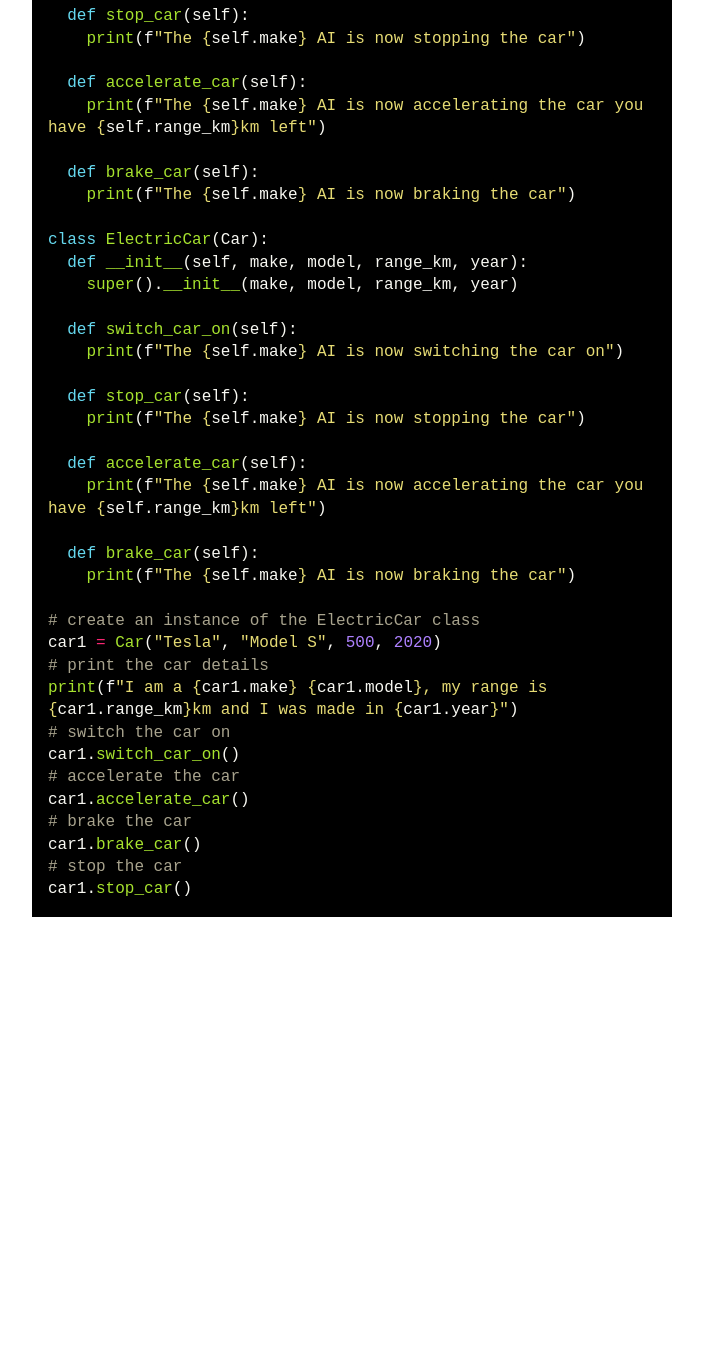
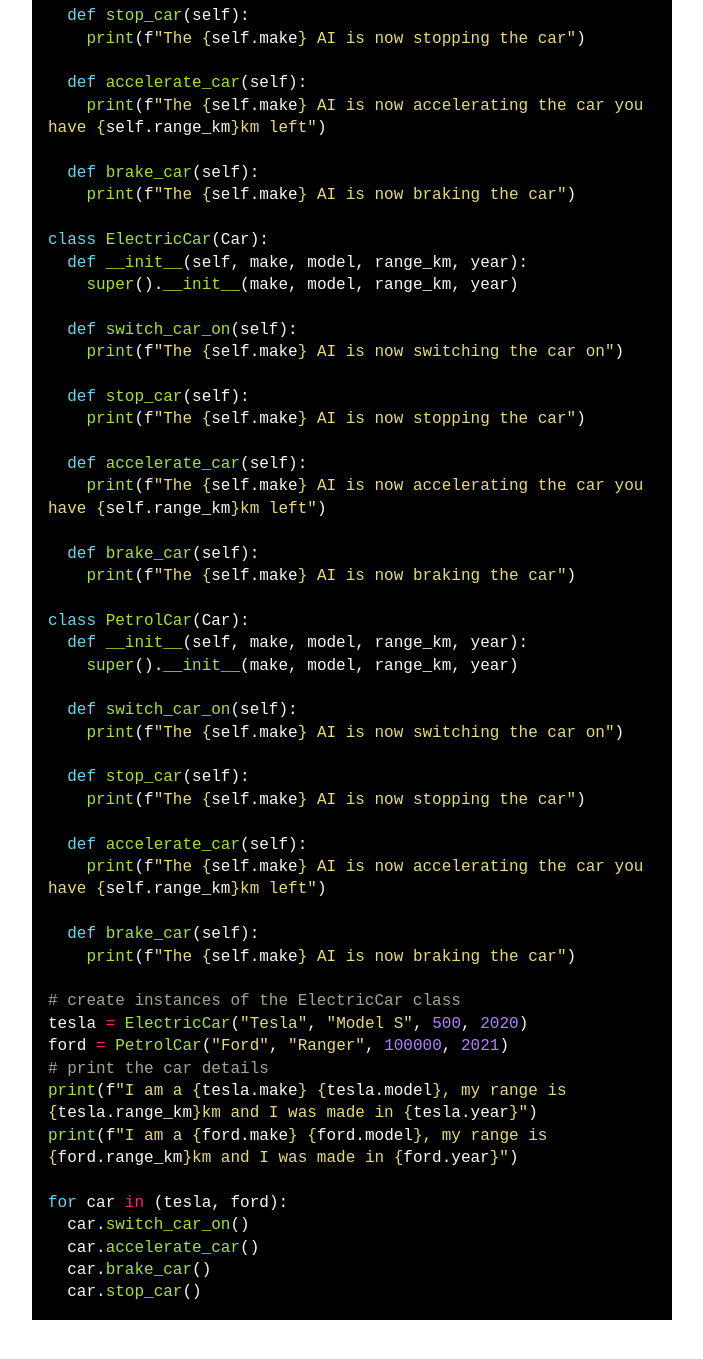
Before and after one commit to nkosi-tauro/essex-eportfolio-old, a Jekyll site: the page built from unit5.md, in a window 1280 px wide and 1400 px high, scrolled down 572 px. Shown: the top 1359 px of the window, without its empty margins (288-991 px from the left). Built offline with Jekyll 4.4.1, drawn with Linux system fonts in a browser that asks for light colours; before the commit the page ends 1569 px from its top, so only the background shows below that.

Commit message:
update code snippet

````diff
--- a/unit5.md
+++ b/unit5.md
@@ -44,16 +44,32 @@ class ElectricCar(Car):
   def brake_car(self):
     print(f"The {self.make} AI is now braking the car")
 
-# create an instance of the ElectricCar class
-car1 = Car("Tesla", "Model S", 500, 2020)
+class PetrolCar(Car):
+  def __init__(self, make, model, range_km, year):
+    super().__init__(make, model, range_km, year)
+
+  def switch_car_on(self):
+    print(f"The {self.make} AI is now switching the car on")
+
+  def stop_car(self):
+    print(f"The {self.make} AI is now stopping the car")
+
+  def accelerate_car(self):
+    print(f"The {self.make} AI is now accelerating the car you have {self.range_km}km left")
+
+  def brake_car(self):
+    print(f"The {self.make} AI is now braking the car")
+
+# create instances of the ElectricCar class
+tesla = ElectricCar("Tesla", "Model S", 500, 2020)
+ford = PetrolCar("Ford", "Ranger", 100000, 2021)
 # print the car details
-print(f"I am a {car1.make} {car1.model}, my range is {car1.range_km}km and I was made in {car1.year}")
-# switch the car on
-car1.switch_car_on()
-# accelerate the car
-car1.accelerate_car()
-# brake the car
-car1.brake_car()
-# stop the car
-car1.stop_car()
+print(f"I am a {tesla.make} {tesla.model}, my range is {tesla.range_km}km and I was made in {tesla.year}")
+print(f"I am a {ford.make} {ford.model}, my range is {ford.range_km}km and I was made in {ford.year}")
+
+for car in (tesla, ford):
+  car.switch_car_on()
+  car.accelerate_car()
+  car.brake_car()
+  car.stop_car()
 ```
````
